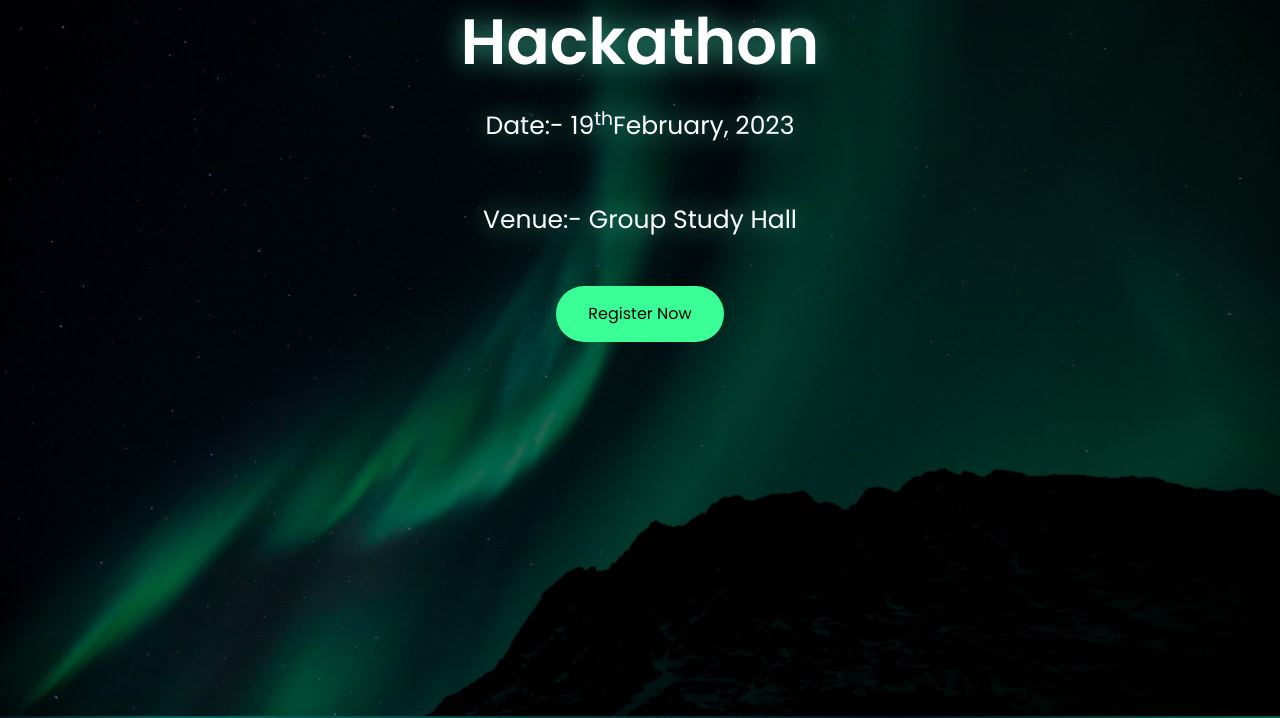
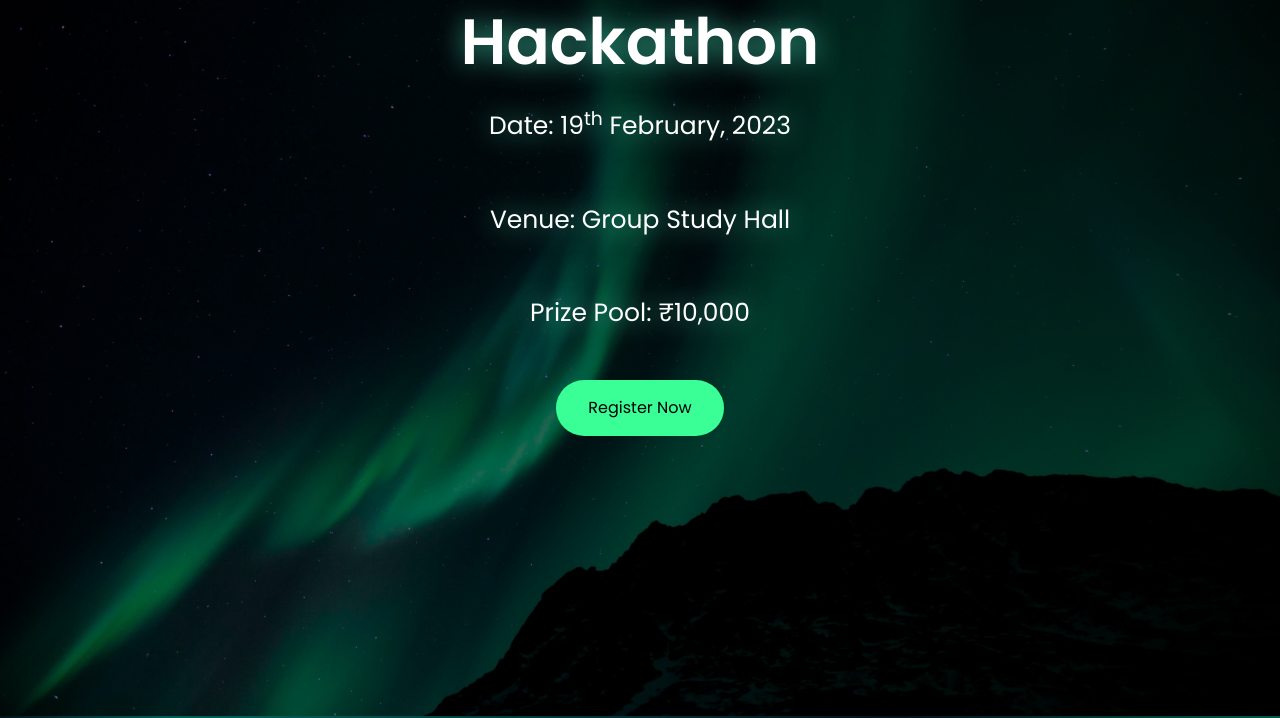
Before and after one commit to ankitmishra1201/Aurora, a website: page client/hackathon.html in a window 1280 px wide. Shown: the part 92-810 px from the top of the page. Drawn offline with nearby package versions, Linux system fonts and the light colour scheme.

Commit message:
Hackathon update

```diff
--- a/client/hackathon.html
+++ b/client/hackathon.html
@@ -71,9 +71,12 @@
       <div class="col">
         <div class="text-box">
           <h2 class="heading">Hackathon</h2>
-          <p class="heading-2">Date:- 19<sup>th</sup>February, 2023</p>
-          <p class="heading-2">Venue:- Group Study Hall
+          <p class="heading-2">Date: 19<sup>th</sup> February, 2023</p>
+          <p class="heading-2">Venue: Group Study Hall
           </p>
+          <P class="heading-2">
+            Prize Pool: ₹10,000
+          </P>
           <!-- <p class="heading-2">12:00 A.M IST</p> -->
           <button class="btnn">
             <a href="https://docs.google.com/forms/d/e/1FAIpQLScniu-AvAvx1WbuSm2JASj7H0jsVI18DNSCpIZ1KfdIzUmC8A/viewform"
```
Also changed, not shown: client/events.html (+1 -0 lines), 1 other file.
